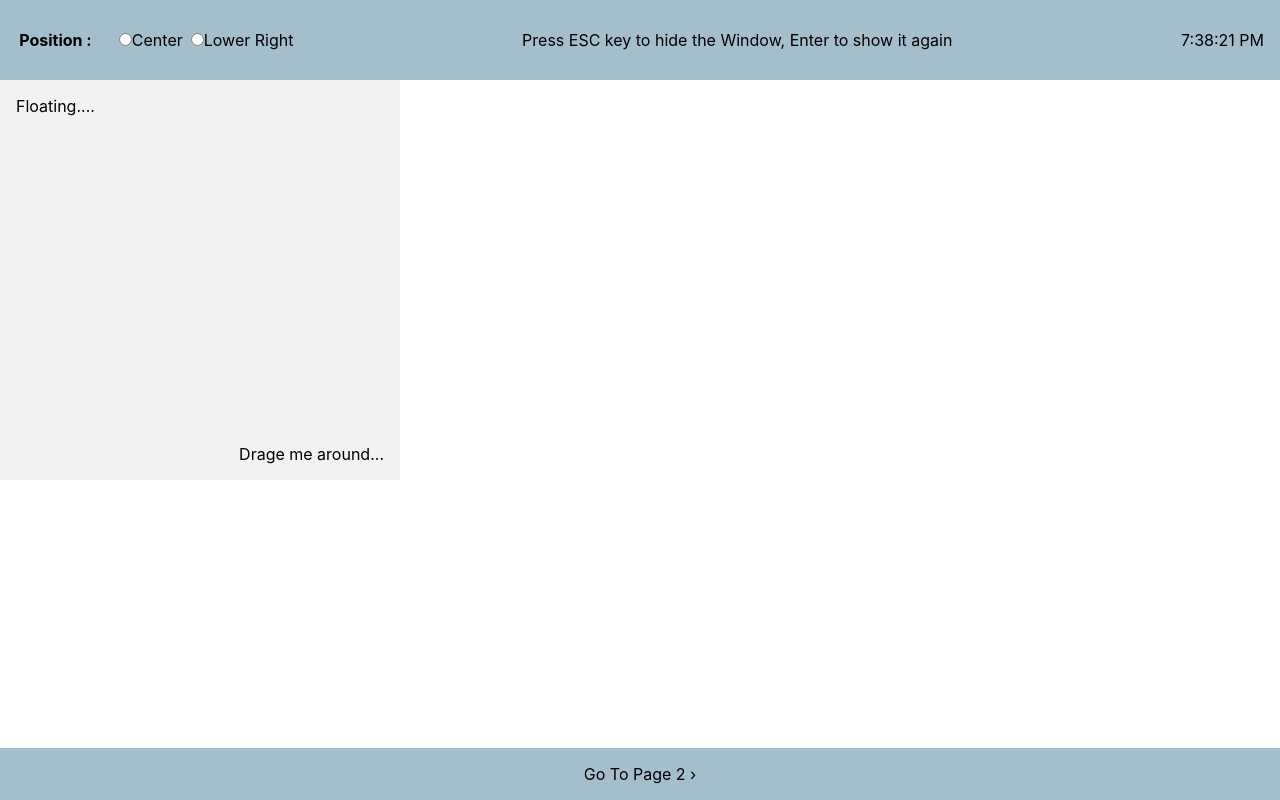
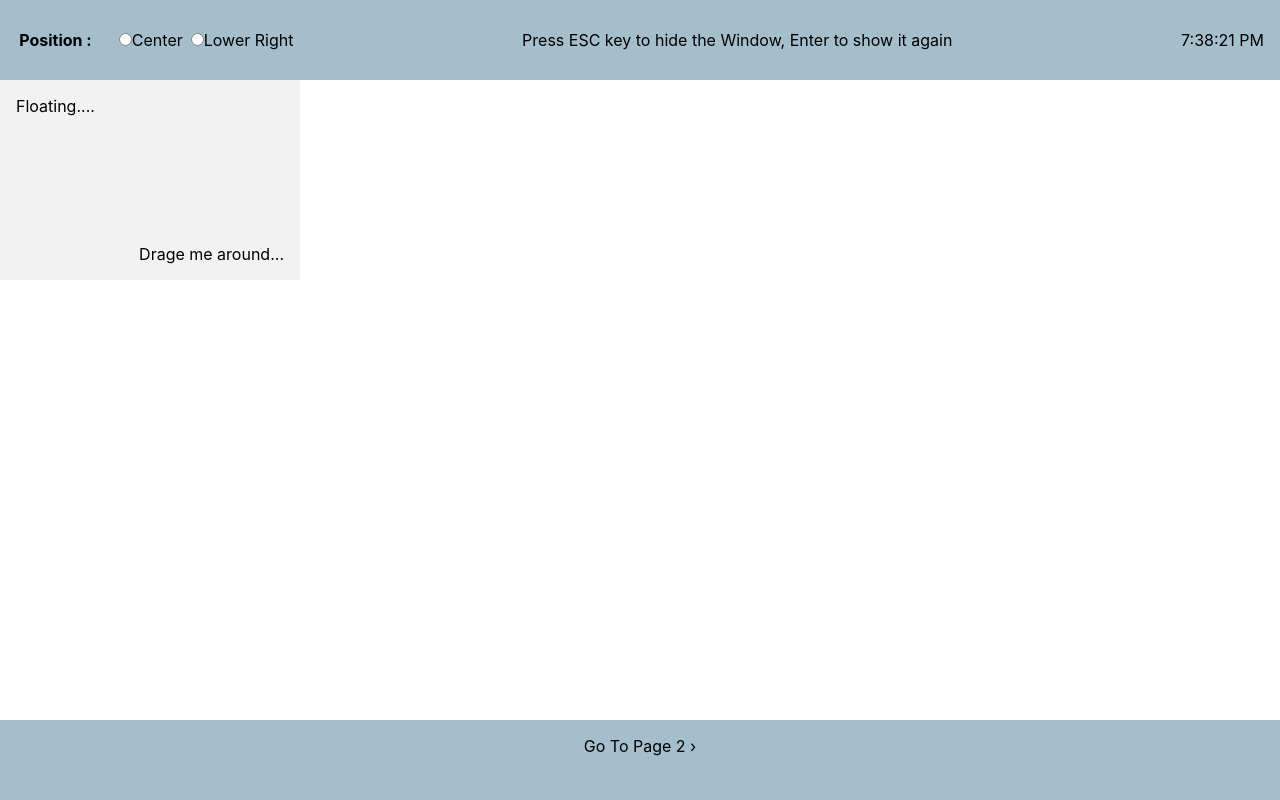
Before and after one commit to VishnuOjha/ReactTask, a React (Create React App) app: page / in a window 1280 px wide. Built offline with nearby package versions, Linux system fonts and the light colour scheme.

Commit message:
some changes to fix issue

```diff
--- a/src/css/details.css
+++ b/src/css/details.css
@@ -5,8 +5,8 @@
 }
 
 .block {
-    height: 400px;
-    width: 400px;
+    height: 200px;
+    width: 300px;
     background-color: #f2f2f2;
     display: flex;
     /* align-items: center; */
@@ -18,8 +18,8 @@
 }
 
 .blockVisited {
-    height: 400px;
-    width: 400px;
+    height: 200px;
+    width: 300px;
     background-color: #f2f2f2;
     display: flex;
     /* align-items: center; */
@@ -39,29 +39,31 @@
 
 .root {
     position: relative;
+    height: 80%;
+    max-width: 100%;
 }
 
 .containerCenter {
-    height: 85vh;
+    height: 100%;
     display: flex;
     justify-content: center;
     align-items: center;
-    width: 100%;
+    max-width: 100%;
     position: relative;
 }
 
 .containerRight {
-    height: 85vh;
+    height: 100%;
     display: flex;
     justify-content: flex-end;
     align-items: flex-end;
-    width: 100%;
+    min-width: 100%;
     position: relative;
 }
 
 .container {
-    height: 85vh;
+    height: 100%;
     display: flex;
-    width: 100%;
+    max-width: 100%;
     position: relative;
 }
--- a/src/css/footer.css
+++ b/src/css/footer.css
@@ -1,9 +1,10 @@
 .footer {
-    margin-top: 1rem;
+    /* margin-top: 1rem; */
+    height: 10%;
     padding: 1rem;
     background-color: #a5becc;
     position: fixed;
-    bottom: 0;
+    /* bottom: 0; */
     left: 0;
     width: 100%;
     text-align: center;
--- a/src/css/header.css
+++ b/src/css/header.css
@@ -1,6 +1,6 @@
 .navStyle {
     background-color: #a5becc;
-    height: 80px;
+    height: 10%;
     display: flex;
     align-items: center;
     justify-content: space-between;
--- a/src/pages/DetailsPage.js
+++ b/src/pages/DetailsPage.js
@@ -1,6 +1,6 @@
 import "../css/details.css";
 import Draggable from "react-draggable";
-import { useEffect, useState } from "react";
+import { useLayoutEffect, useState } from "react";
 
 export default function DetailsPage({
     visible,
@@ -29,7 +29,7 @@ export default function DetailsPage({
         setPos({ pos: { x: x + ui.deltaX, y: y + ui.deltaY } });
     };
 
-    useEffect(() => {
+     useLayoutEffect(() => {
         if (selected === 'center' || selected === 'lowerRight' || visited) {
             setPos({ pos: { x: 0, y: 0 } });
         }
--- a/src/pages/Main.js
+++ b/src/pages/Main.js
@@ -1,4 +1,4 @@
-import { useCallback, useEffect, useState } from "react";
+import { useCallback,  useLayoutEffect, useState } from "react";
 import DetailsPage from "./DetailsPage";
 import Footer from "./Footer";
 import Header from "./Header";
@@ -7,10 +7,9 @@ export default function Main() {
   const [visited, setVisited] = useState("");
   const [visible, setVisible] = useState(true);
   const [selected, setSelected] = useState("");
-    const [count, setCount] = useState('');
+  const [count, setCount] = useState("");
 
-
-    useEffect(() => {
+  useLayoutEffect(() => {
     const retunData = JSON.parse(localStorage.getItem("back"));
     if (retunData) {
       setVisited(retunData);
@@ -27,12 +26,12 @@ export default function Main() {
     }
   }, []);
 
-    useEffect(() => {
+  useLayoutEffect(() => {
     document.addEventListener("keydown", keyEvent, false);
   }, [keyEvent]);
 
   return (
-        <>
+    <div style={{ width: "100vw", height: "100vh" }}>
       <Header fill={visited} setSelected={setSelected} count={count} />
       <DetailsPage
         visible={visible}
@@ -42,6 +41,6 @@ export default function Main() {
         count={count}
       />
       <Footer />
-        </>
+    </div>
   );
 }
```
Lines whose indentation alone changed are shown as unchanged.
